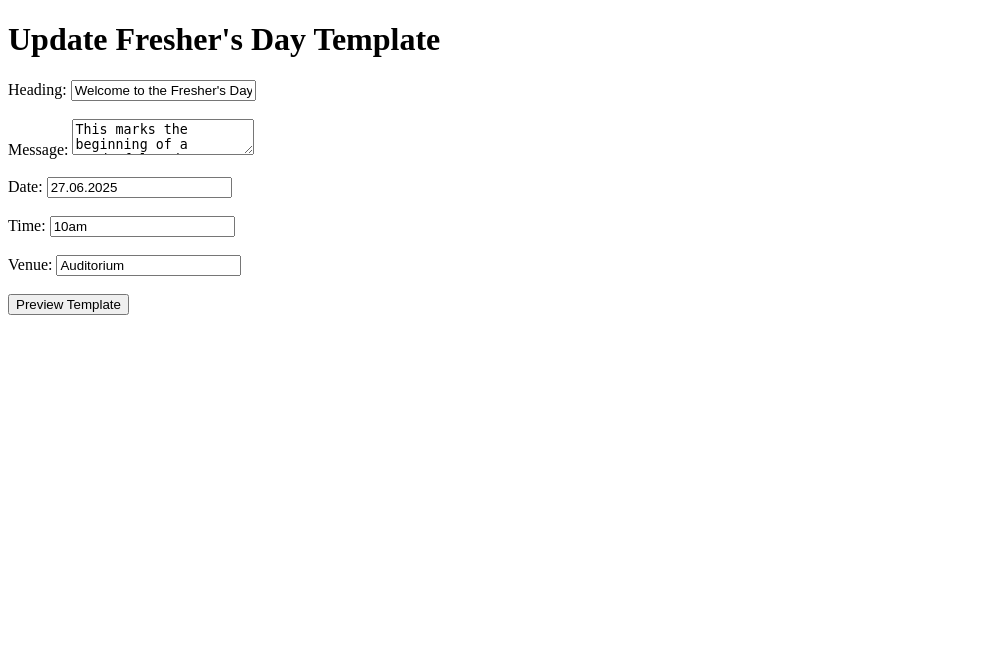
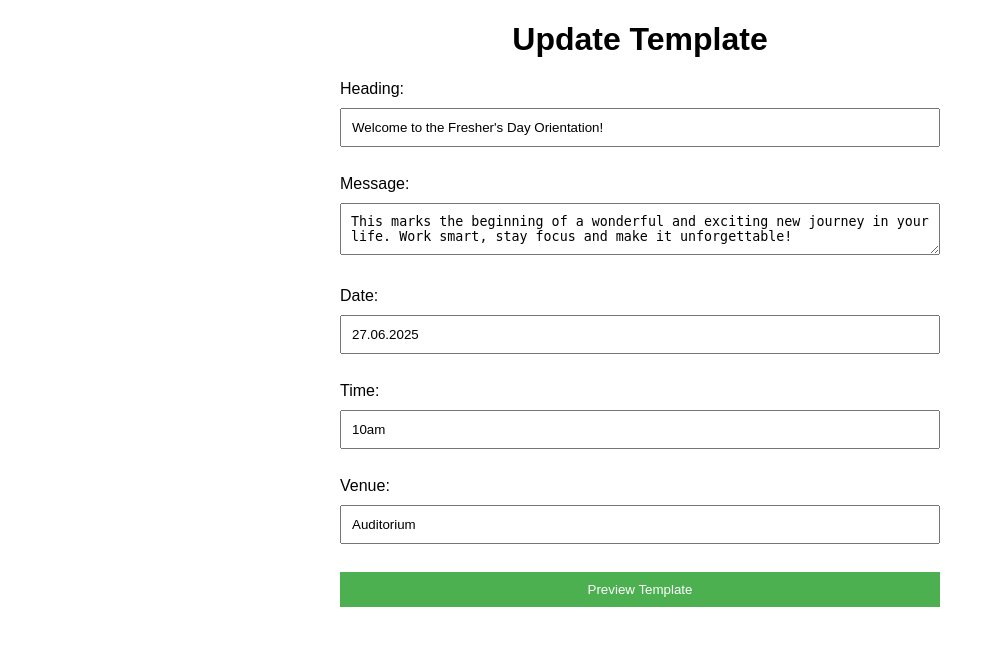
Before and after one commit to Aswin-AR5055/TemplateEditor, a Django app: page / in a window 1280 px wide. Shown: the top 646 px of the page, without its empty margins (0-995 px from the left). Run offline with Django 5.2, Linux system fonts and the light colour scheme.

Commit message:
added form design

```diff
--- a/editor/templates/editor/form.html
+++ b/editor/templates/editor/form.html
@@ -3,8 +3,39 @@
 <head>
   <title>Template Editor</title>
 </head>
+<style>
+  body {
+    font-family: Arial, sans-serif;
+    margin: 20px;
+  }
+  h1 {
+    text-align: center;
+  }
+  form {
+    max-width: 600px;
+    margin: auto;
+  }
+  input[type="text"], textarea {
+    width: 100%;
+    padding: 10px;
+    margin: 10px 0;
+    box-sizing: border-box;
+  }
+  button {
+    display: block;
+    width: 100%;
+    padding: 10px;
+    background-color: #4CAF50;
+    color: white;
+    border: none;
+    cursor: pointer;
+  }
+  .message {
+
+  }
+</style>
 <body>
-  <h1>Update Fresher's Day Template</h1>
+  <h1>Update Template</h1>
   <form method="POST">
     {% csrf_token %}
     Heading: <input type="text" name="heading" value="Welcome to the Fresher's Day Orientation!"><br><br>
```
